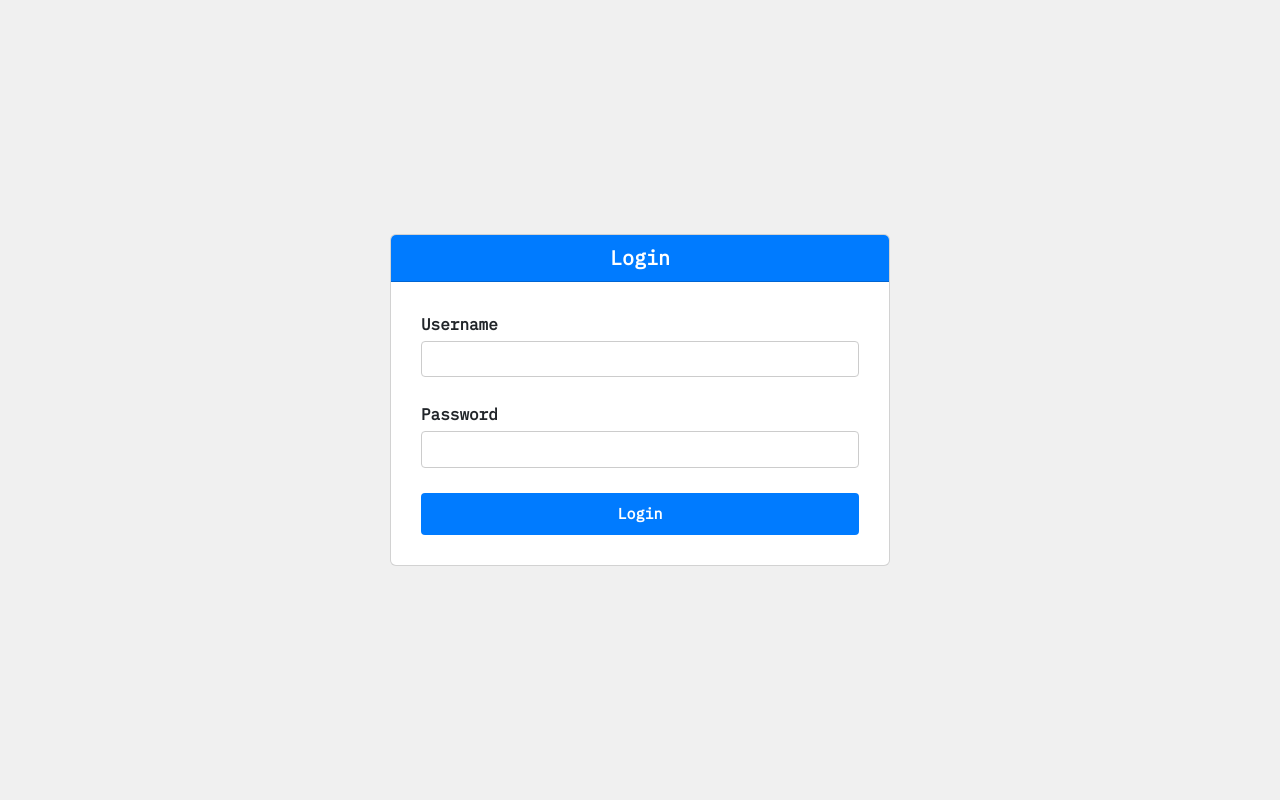
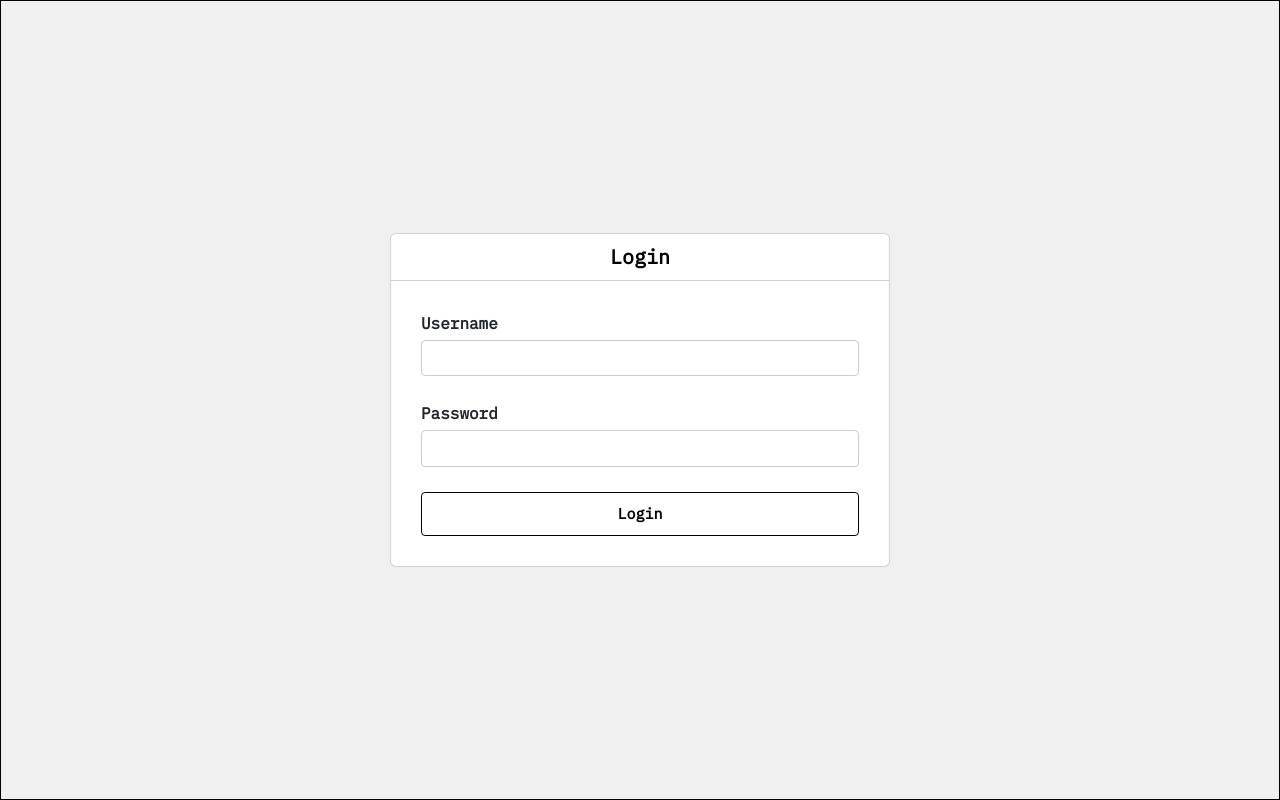
Before and after one commit to SaminSarker05/SaasBot, a Django app: page /login in a window 1280 px wide. Run offline with Django 4.2, Linux system fonts and the light colour scheme; some libraries are stand-ins or nearby versions.

```diff
--- a/bot/templates/login.html
+++ b/bot/templates/login.html
@@ -12,29 +12,35 @@
     justify-content: center;
     align-items: center;
     height: 100vh;
+    border: 1px black solid;
   }
+
   .card {
-
     width: 500px;
   }
+
   .card-header {
-    background-color: #007bff;
-    color: white;
+    background-color: white;
+    color: black;
     font-size: 20px;
     font-weight: bold;
     text-align: center;
   }
+
   .card-body {
     padding: 30px;
   }
+
   .form-group {
     margin-bottom: 25px;
   }
+
   label {
     font-weight: bold;
     display: block;
     margin-bottom: 5px;
   }
+
   input[type=text], input[type=password] {
     border-radius: 4px;
     border: 1px solid #ccc;
@@ -44,20 +50,19 @@
     box-sizing: border-box;
     margin-bottom: 10px;
   }
+
   button[type=submit] {
-    background-color: #007bff;
-    color: white;
+    background-color: white;
+    color: black;
+    border: 1px black solid;
     font-size: 15px;
     font-weight: bold;
     padding: 10px 20px;
-    border: none;
     border-radius: 4px;
     cursor: pointer;
     width: 100%;
   }
-  button[type=submit]:hover {
-    background-color: #0062cc;
-  }
+
   .alert-danger {
     background-color: #f8d7da;
     color: #721c24;
@@ -66,6 +71,7 @@
     border: 1px solid #f5c6cb;
     border-radius: 4px;
   }
+
 </style>
 {% endblock %}
 
```
Also changed, not shown: bot/templates/home.html (+30 -18 lines), bot/db.sqlite3.
